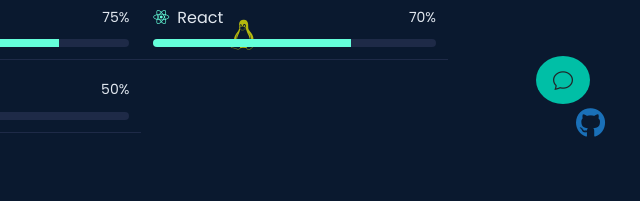
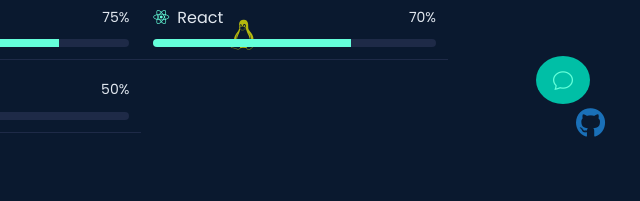
Before and after one commit to NiainaFitahiana1/niainaportfolio, a plain HTML site: page index.html in a window 1280 px wide. Shown: the part 596-797 px from the top of the page, 640-1280 px from the left. Drawn offline with nearby package versions, Linux system fonts and the light colour scheme; some icons are missing.

Commit message:
Update style.css

```diff
--- a/css/style.css
+++ b/css/style.css
@@ -38,6 +38,8 @@
   .btn-modal{
     background-color: #00BFA6 !important;
     border-radius:50% !important;
+    color:#64FFDA !important;
+
   }
   .btn-accent {
     background: var(--accent);
```
